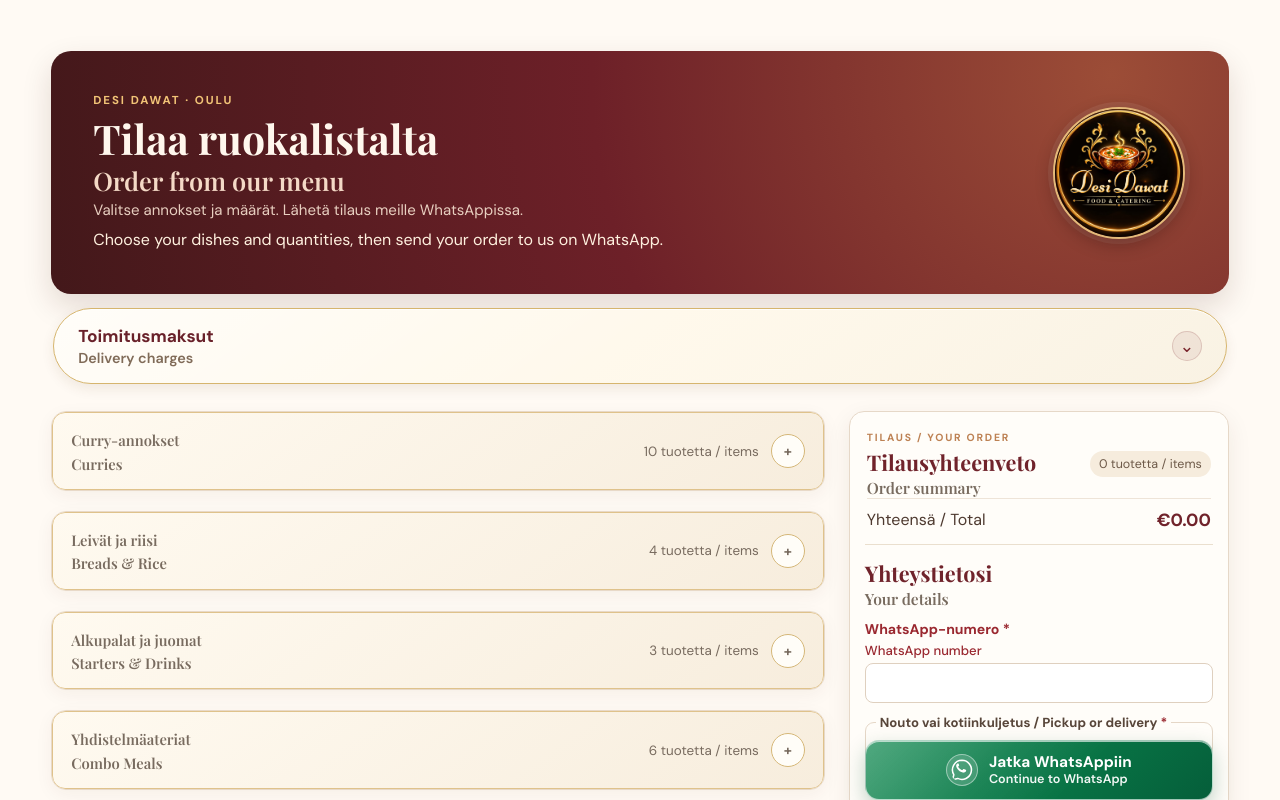
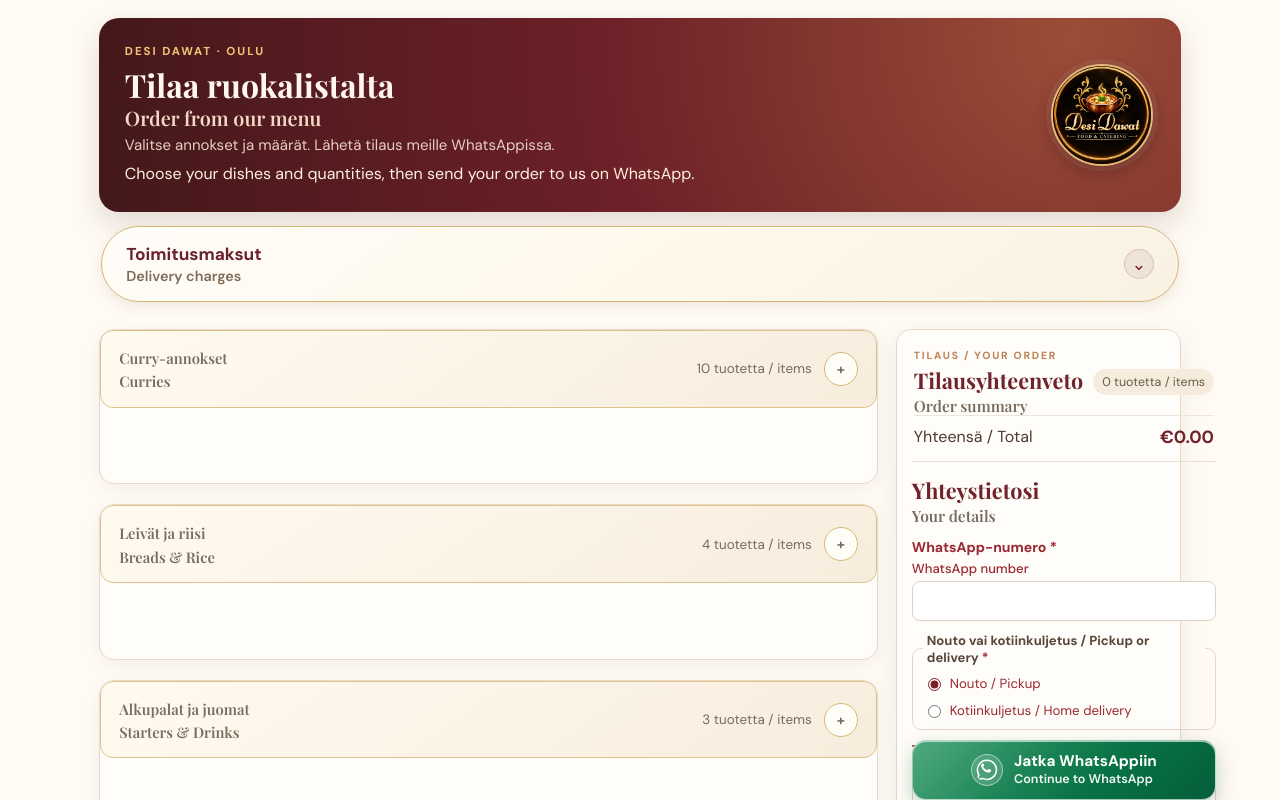
Before and after one commit to APAR2025111/Whatspp_Webform_Desi_Dawat, a React (Vite) app: page / in a window 1280 px wide. Shown: the top 800 px of the page. Built offline with nearby package versions, Linux system fonts and the light colour scheme.

Commit message:
Align menu and checkout panel heights

```diff
--- a/src/order-form.css
+++ b/src/order-form.css
@@ -1,8 +1,8 @@
 /* Shareable WhatsApp menu order form */
 .whatsapp-order-page {
-  max-width: 1540px;
+  max-width: 1184px;
   margin: 0 auto;
-  padding: clamp(24px, 4vw, 56px) clamp(16px, 4vw, 56px) 72px;
+  padding: 18px clamp(16px, 4vw, 56px) 72px;
   color: #30231d;
 }
 .whatsapp-order-hero {
@@ -10,14 +10,14 @@
   align-items: center;
   justify-content: space-between;
   gap: 22px;
-  padding: clamp(24px, 4vw, 42px);
+  padding: clamp(24px, 2vw, 32px);
   border-radius: 20px;
   color: #fff7ed;
   background: radial-gradient(circle at 90% 10%, #9c4d37, #6d2028 48%, #43181a);
   box-shadow: 0 12px 30px rgba(55, 20, 15, .14);
 }
 .whatsapp-order-hero .eyebrow { margin: 0 0 8px; color: #f2c477; }
-.whatsapp-order-hero h1 { margin: 0; color: inherit; font: 700 clamp(1.75rem, 3.2vw, 2.7rem)/1.12 'Playfair Display', Georgia, serif; }
+.whatsapp-order-hero h1 { margin: 0; color: inherit; font: 700 clamp(1.5rem, 2.5vw, 2.1rem)/1.12 'Playfair Display', Georgia, serif; }
 .whatsapp-order-hero p:not(.eyebrow) { margin: 10px 0 0; max-width: 680px; color: #fff1df; line-height: 1.6; }
 .whatsapp-order-hero .whatsapp-order-hero-fi { margin-top: 3px !important; color: #e8cfc0 !important; font-size: .94rem; }
 .whatsapp-order-notice {
@@ -38,8 +38,8 @@
 .whatsapp-allergen-key > strong { color: #73252b; }
 .whatsapp-allergen-key b { color: #0d6970; }
 .whatsapp-allergen-key > small { flex-basis: 100%; margin-top: 1px; color: #786854; font-size: .82rem; }
-.whatsapp-order-layout { display: grid; grid-template-columns: minmax(0, 1fr) minmax(310px, 380px); align-items: start; gap: 24px; }
-.whatsapp-menu-groups { display: grid; gap: 20px; min-width: 0; }
+.whatsapp-order-layout { display: grid; grid-template-columns: minmax(0, 1fr) minmax(270px, 285px); align-items: stretch; gap: 18px; }
+.whatsapp-menu-groups { display: grid; align-content: stretch; grid-template-rows: repeat(4, minmax(0, 1fr)); gap: 20px; min-width: 0; }
 .whatsapp-menu-group { padding: 18px; border: 1px solid #e8d9c8; border-radius: 15px; background: #fffdf9; box-shadow: 0 5px 18px rgba(70, 37, 18, .05); }
 .whatsapp-menu-group-heading { display: flex; align-items: center; justify-content: space-between; gap: 12px; margin-bottom: 13px; padding-bottom: 10px; border-bottom: 1px solid #eadbc9; }
 .whatsapp-menu-group-heading h2 { margin: 0; color: #70232b; font: 700 1.45rem 'Playfair Display', Georgia, serif; }
@@ -105,7 +105,8 @@
 @media (max-width: 760px) {
   .whatsapp-order-page { padding-inline: 14px; }
   .whatsapp-order-hero { align-items: stretch; flex-direction: column; }
-  .whatsapp-order-layout { grid-template-columns: 1fr; }
+  .whatsapp-order-layout { grid-template-columns: 1fr; align-items: start; }
+  .whatsapp-menu-groups { grid-template-rows: none; }
   .whatsapp-order-checkout { position: static; max-height: none; overflow: visible; }
   .whatsapp-menu-grid { grid-template-columns: repeat(2, minmax(0, 1fr)); }
 }
@@ -312,7 +313,7 @@
 
 
 /* Compact category accordions and checkout */
-.whatsapp-menu-group { padding: 0; overflow: hidden; }
+.whatsapp-menu-group { display: flex; flex-direction: column; padding: 0; overflow: hidden; }
 .whatsapp-menu-group-heading { display: flex; width: 100%; align-items: center; gap: 12px; margin: 0; padding: 16px 18px; border: 1px solid #dfc28b; border-radius: 13px; background: linear-gradient(145deg, #fffaf0, #f7eddd); color: #70232b; text-align: left; cursor: pointer; transition: background .18s, border-color .18s, box-shadow .18s; }
 .whatsapp-menu-group-heading:hover, .whatsapp-menu-group-heading[aria-expanded="true"] { border-color: #bd882c; background: linear-gradient(145deg, #fff4d9, #f3e3c4); box-shadow: 0 4px 12px rgba(94, 55, 21, .1); }
 .whatsapp-menu-group-heading:focus-visible { outline: 3px solid #0c7373; outline-offset: 3px; }
@@ -323,7 +324,7 @@
 .whatsapp-category-toggle { display: grid; flex: 0 0 34px; width: 34px; height: 34px; place-items: center; border: 1px solid #d5b778; border-radius: 50%; background: #fffdf8; color: #79202a; font-size: 1.25rem; font-weight: 700; }
 .whatsapp-menu-grid[hidden] { display: none !important; }
 .whatsapp-menu-grid:not([hidden]) { margin-top: 12px; }
-.whatsapp-order-checkout { position: sticky; top: 18px; max-height: none; overflow: visible; align-self: start; }
+.whatsapp-order-checkout { position: sticky; top: 18px; max-height: none; overflow: visible; align-self: stretch; height: 100%; align-content: start; }
 .whatsapp-order-hero-copy { flex: 1 1 100%; }
 @media (max-width: 520px) {
   .whatsapp-menu-group-heading { gap: 8px; padding: 14px 12px; }
@@ -336,7 +337,7 @@
 /* Place the brand logo inside the compact order hero */
 .whatsapp-order-hero { flex-wrap: wrap; }
 .whatsapp-order-hero-copy { flex: 1 1 300px; min-width: 0; }
-.whatsapp-order-hero-logo { flex: 0 0 auto; width: clamp(86px, 11vw, 132px); height: clamp(86px, 11vw, 132px); margin-inline: auto 2px; border: 2px solid rgba(239, 203, 132, .88); border-radius: 50%; object-fit: cover; box-shadow: 0 5px 18px rgba(27, 10, 9, .32), 0 0 0 5px rgba(255, 247, 237, .08); }
+.whatsapp-order-hero-logo { flex: 0 0 auto; width: clamp(72px, 8vw, 104px); height: clamp(72px, 8vw, 104px); margin-inline: auto 2px; border: 2px solid rgba(239, 203, 132, .88); border-radius: 50%; object-fit: cover; box-shadow: 0 5px 18px rgba(27, 10, 9, .32), 0 0 0 5px rgba(255, 247, 237, .08); }
 @media (max-width: 760px) {
   .whatsapp-order-hero { align-items: center; flex-direction: row; }
   .whatsapp-order-hero-copy { flex: 1 1 250px; }
```
